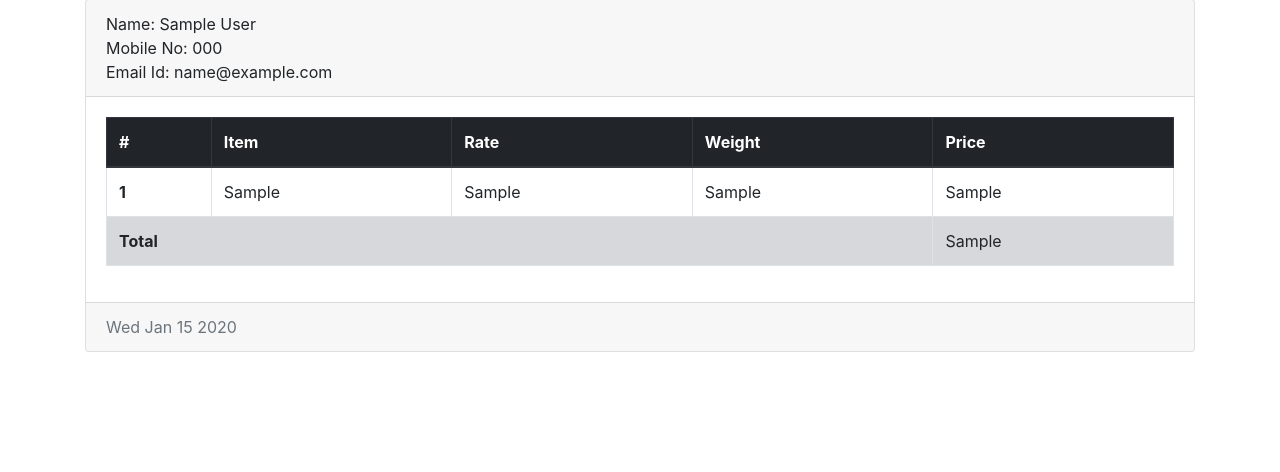
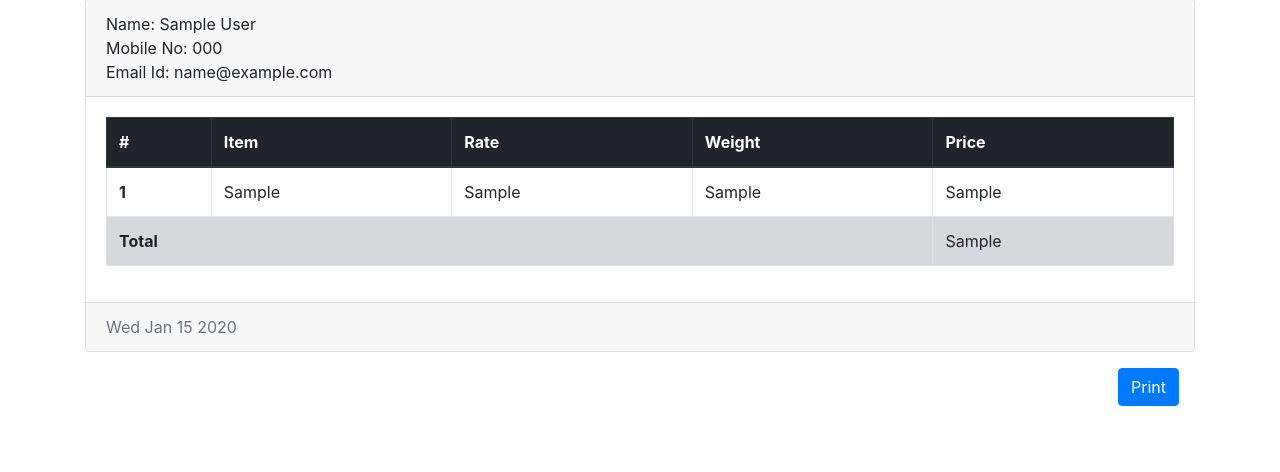
Before and after one commit to catrawalkar/ratnanjali, a Node server app: page /order/600000000000000000000001 in a window 1280 px wide. Shown: the part 81-553 px from the top of the page. Run offline with Node 20, Linux system fonts and the light colour scheme; tables that the repository leaves empty hold one stand-in row (values such as "Sample post"); some libraries are stand-ins or nearby versions.

Commit message:
print option added

```diff
--- a/public/stylesheets/style.css
+++ b/public/stylesheets/style.css
@@ -5,3 +5,8 @@ body {
 .delete-form {
     display: inline;
 }
+
+@page {
+    size: auto;
+    margin: 0mm;
+}
--- a/routes/order.js
+++ b/routes/order.js
@@ -52,14 +52,31 @@ router.get('/:id', function(req, res) {
     });
 });
 
+// router.put('/:id', function(req, res) {
+//     Order.findByIdAndUpdate(req.params.id, { isComplete: true }, function(err, updatedOrder) {
+//         if (err) {
+//             console.log(err)
+//         }
+//         else {
+//             res.redirect('/order');
+//         }
+//     });
+// });
+
 router.put('/:id', function(req, res) {
-    Order.findByIdAndUpdate(req.params.id, { isComplete: true }, function(err, updatedOrder) {
+    Order.findById(req.params.id, { isComplete: true }, function(err, updatedOrder) {
         if (err) {
-            console.log(err)
+            console.log(err);
         }
-        else {
-            res.redirect('/order');
-        }
+        updatedOrder.isComplete = !updatedOrder.isComplete;
+        updatedOrder.save(function(err, updatedOrder) {
+            if (err) {
+                console.log(err);
+            }
+            else {
+                res.redirect('/order');
+            }
+        });
     });
 });
 
--- a/views/order/show.ejs
+++ b/views/order/show.ejs
@@ -1,6 +1,18 @@
 <% include ../partials/header %>
+
+
+<script>
+  function printInvoice(element){
+    var restorePage = document.body.innerHTML;
+    var print = document.getElementById(element).innerHTML;
+    document.body.innerHTML = print;
+    window.print();
+    document.body.innerHTML = restorePage;
+  }
+</script>
+
 <div class="container">
-    <div class="card">
+  <div id="invoice" class="card">
     <div class="card-header">
       Name: <%= customer.name %><br>
       Mobile No: <%= customer.mobile_no %><br>
@@ -35,11 +47,11 @@
         </tbody>
       </table>
     </div>
-
     <div class="card-footer text-muted">
       <%= order.date.toDateString(); %>
     </div>
   </div>
+  <button class="btn btn-primary" style="float: right; margin: 1em;" onclick = printInvoice('invoice')>Print</button>
 </div>
 
 
--- a/views/partials/header.ejs
+++ b/views/partials/header.ejs
@@ -14,6 +14,7 @@
 
     <!--<script src="../custom/js/new_order.js"></script>-->
     <title>Ratnanjali</title>
+
 </head>
 
 <body>
```
Also changed, not shown: views/order/index.ejs (+12 -1 lines). Lines whose indentation alone changed are shown as unchanged.
